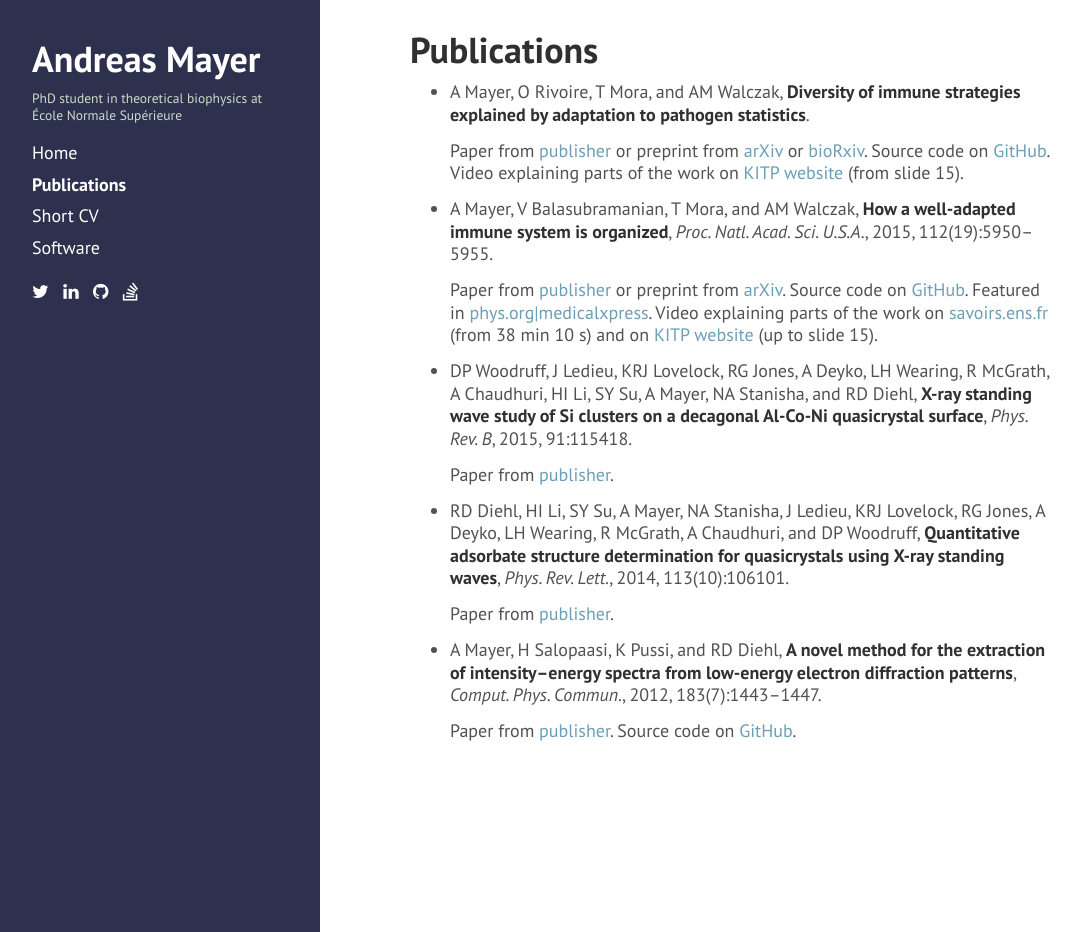
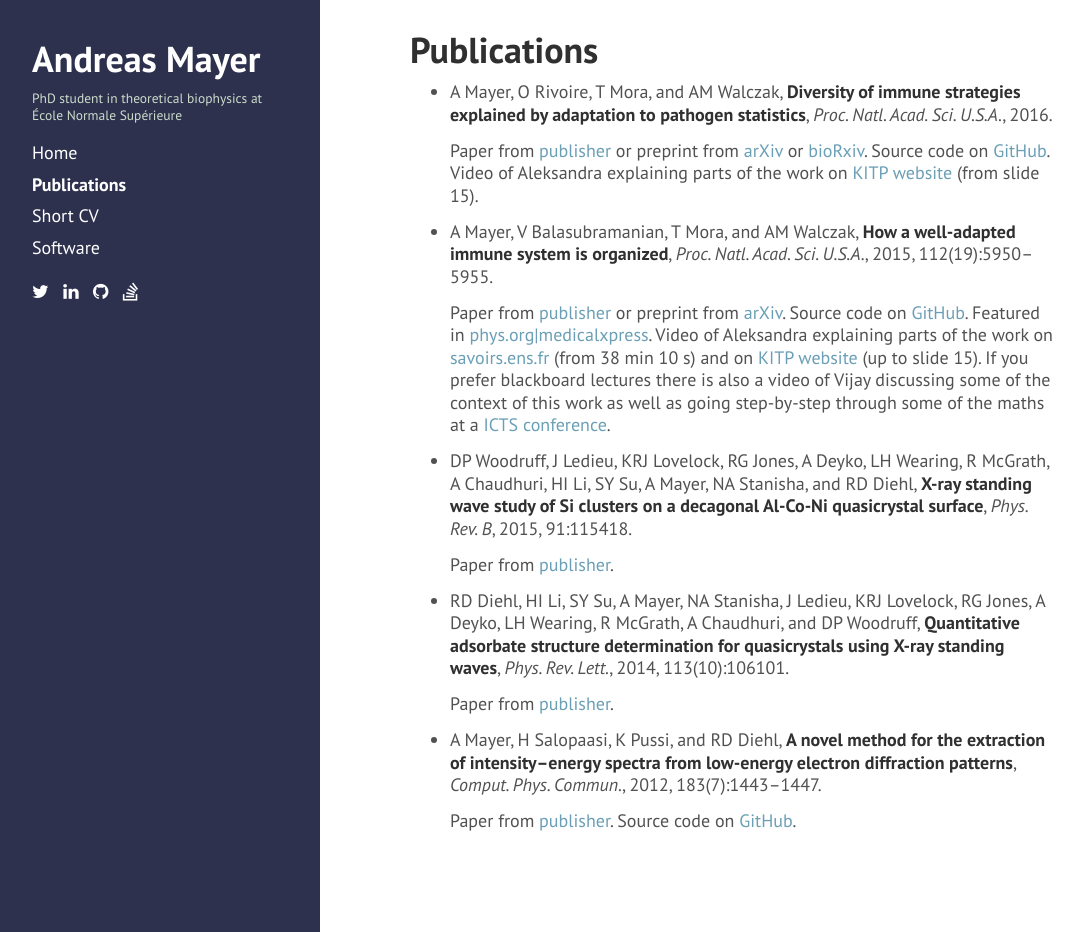
Before and after one commit to andim/andim.github.io, a Jekyll site: the page built from publications.md, in a window 1280 px wide and 932 px high. Shown: the whole window, without its empty margins (4-1087 px from the left). Built offline with Jekyll 4.4.1, drawn with Linux system fonts in a browser that asks for light colours; nearby versions of some CDN libraries.

Commit message:
publication list updated with Vijay video

```diff
--- a/publications.md
+++ b/publications.md
@@ -3,18 +3,18 @@ layout: page
 title: Publications
 ---
 
-*   A Mayer, O Rivoire, T Mora, and AM Walczak, **Diversity of immune strategies explained by adaptation to pathogen statistics**.
+*   A Mayer, O Rivoire, T Mora, and AM Walczak, **Diversity of immune strategies explained by adaptation to pathogen statistics**, *Proc. Natl. Acad. Sci. U.S.A.*, 2016.
 
     Paper from [publisher](http://dx.doi.org/10.1073/pnas.1600663113) or preprint from [arXiv](http://arxiv.org/abs/1511.08836) or [bioRxiv](http://biorxiv.org/content/early/2015/11/27/033159).
     Source code on [GitHub](https://github.com/andim/evolimmune).
-    Video explaining parts of the work on [KITP website](http://online.kitp.ucsb.edu/online/immuno16/walczak/) (from slide 15).
+    Video of Aleksandra explaining parts of the work on [KITP website](http://online.kitp.ucsb.edu/online/immuno16/walczak/) (from slide 15).
 
 *   A Mayer, V Balasubramanian, T Mora, and AM Walczak, **How a well-adapted immune system is organized**, *Proc. Natl. Acad. Sci. U.S.A.*, 2015, 112(19):5950--5955.
 
     Paper from [publisher](http://dx.doi.org/10.1073/pnas.1421827112) or preprint from [arXiv](http://arxiv.org/abs/1407.6888).
     Source code on [GitHub](https://github.com/andim/optimmune).
     Featured in [phys.org|medicalxpress](http://medicalxpress.com/news/2015-05-host-thyself-immune-self-organizes-minimize.html).
-    Video explaining parts of the work on [savoirs.ens.fr](http://www.savoirs.ens.fr/expose.php?id=2333) (from 38 min 10 s) and on [KITP website](http://online.kitp.ucsb.edu/online/immuno16/walczak/) (up to slide 15).
+    Video of Aleksandra explaining parts of the work on [savoirs.ens.fr](http://www.savoirs.ens.fr/expose.php?id=2333) (from 38 min 10 s) and on [KITP website](http://online.kitp.ucsb.edu/online/immuno16/walczak/) (up to slide 15). If you prefer blackboard lectures there is also a video of Vijay discussing some of the context of this work as well as going step-by-step through some of the maths at a [ICTS conference](http://www.youtube.com/watch?v=7xnvNp8SKJY&t=32m0s).
 
 *   DP Woodruff, J Ledieu, KRJ Lovelock, RG Jones, A Deyko, LH Wearing, R McGrath, A Chaudhuri, HI Li, SY Su, A Mayer, NA Stanisha, and RD Diehl, **X-ray standing wave study of Si clusters on a decagonal Al-Co-Ni quasicrystal surface**, *Phys. Rev. B*, 2015, 91:115418.
 
```
